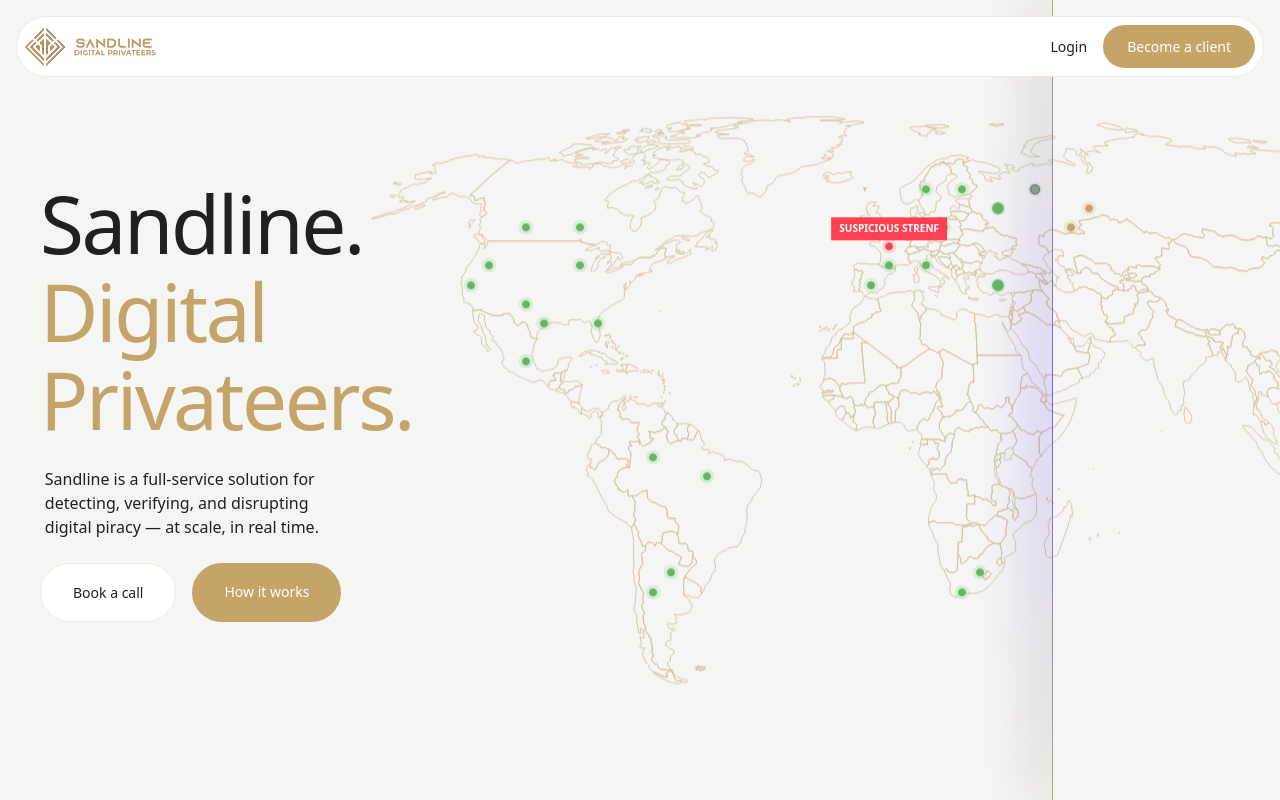
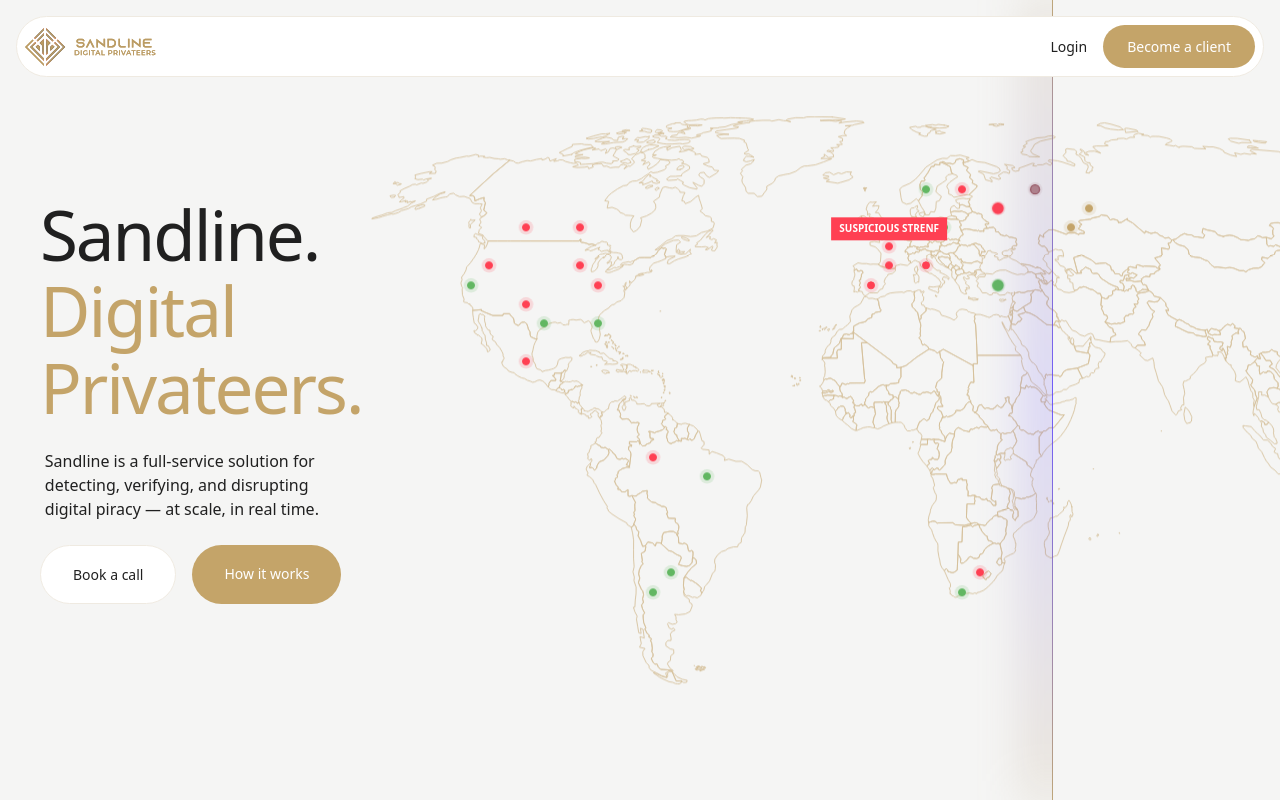
Before and after one commit to madeByIgor/sandline, a React app: page / in a window 1280 px wide. Built offline with nearby package versions, Linux system fonts and the light colour scheme; the HTML template or start-up script is replaced by a standard one.

Commit message:
added more red colors

```diff
--- a/src/components/HomeHero/HomeHeroSkull.tsx
+++ b/src/components/HomeHero/HomeHeroSkull.tsx
@@ -101,7 +101,7 @@
         })
         .to(".js-scanner", {
           x: skullRectangleWidth - 1,
-          duration: 1.25,
+          duration: 1.95,
           yoyo: true,
           ease: "power1.inOut",
           repeat: 3,
@@ -133,12 +133,23 @@
           },
           "<"
         )
-        .to(".js-hero-skull-img-wrap path", {
-          delay: 0.3,
-          duration: 1.5,
-          y: gsap.utils.random(400, 650, 25, true),
-          rotate: gsap.utils.random(-12, 12, 1, true),
+        .to(".js-tag", {
+          duration: 1,
+          delay: 0.7,
+          scrambleText: {
+            text: "Taking down stream...",
+          },
         })
+        .to(
+          ".js-hero-skull-img-wrap path",
+          {
+            delay: 0.3,
+            duration: 1.5,
+            y: gsap.utils.random(400, 650, 25, true),
+            rotate: gsap.utils.random(-12, 12, 1, true),
+          },
+          "-=0.3"
+        )
         .to(
           ".js-hero-skull-img-wrap path",
           {
--- a/src/components/HomeHero/style.module.css
+++ b/src/components/HomeHero/style.module.css
@@ -7,12 +7,14 @@
 
 .squareFullScreen {
   position: fixed;
-  width: 100vw;
+  width: 150vw;
   aspect-ratio: 1/1;
   pointer-events: none;
   z-index: -1;
   top: 50%;
-  transform: translateY(-50%);
+  left: 50%;
+  transform: translate(-50%, -50%);
+  will-change: transform;
 }
 .inner {
   height: 100vh;
@@ -32,7 +34,7 @@
   gap: 24px;
 }
 .heading {
-  font-size: 80px;
+  font-size: 5.4vw;
   font-weight: 400;
   letter-spacing: -0.03em;
   text-transform: capitalize;
@@ -42,12 +44,7 @@
   }
 }
 
-@media screen and (min-width: 1600px) {
-  .heading {
-    font-size: 96px;
-  }
-}
-@media screen and (min-width: 2000px) {
+@media screen and (min-width: 2100px) {
   .heading {
     font-size: 120px;
   }
--- a/src/components/UI/Scanner/style.module.css
+++ b/src/components/UI/Scanner/style.module.css
@@ -9,18 +9,18 @@
   z-index: 2;
   overflow: hidden;
   will-change: transform;
+  --bgColor: linear-gradient(
+    180deg,
+    rgba(178, 149, 96, 1) 0%,
+    rgba(83, 60, 255, 1) 50%,
+    rgba(178, 149, 96, 1) 100%
+  );
 }
 
 .line {
   width: 1px;
   height: 100%;
-  background: linear-gradient(
-    180deg,
-    rgba(178, 149, 96, 1) 0%,
-    rgba(83, 60, 255, 1) 50%,
-    rgba(178, 149, 96, 1) 100%
-  );
-
+  background: var(--bgColor);
   position: absolute;
   right: 0;
   top: 0;
--- a/src/components/UI/Square/DetectedSquare.tsx
+++ b/src/components/UI/Square/DetectedSquare.tsx
@@ -42,7 +42,7 @@
           onComplete: () => {
             setIsIllegalStream(true);
             gsap.to(".js-map", {
-              opacity: 0,
+              // opacity: 0,
             });
             Flip.fit(squareGridRef.current, squareFullScreenRef.current, {
               ease: "power1.inOut",
--- a/src/components/UI/Square/Square.tsx
+++ b/src/components/UI/Square/Square.tsx
@@ -19,7 +19,7 @@
   isDetected?: boolean;
 }
 
-const Square: React.FC<SquareProps> = ({ stream, isDetected }) => {
+const Square: React.FC<SquareProps> = ({ stream, isDetected, index }) => {
   const containerRef = useRef<HTMLDivElement>(null);
   const timeline = useRef<GSAPTimeline | null>(null);
   const { isIllegalStream, setIsIllegalStream, heroAniDone } =
--- a/src/components/UI/SquareGrid/SquareGrid.tsx
+++ b/src/components/UI/SquareGrid/SquareGrid.tsx
@@ -118,6 +118,7 @@
         streams={[
           { type: "legal", position: 8, class: "js-stream-8" },
           { type: "legal", position: 11, class: "js-stream-11" },
+          { type: "legal", position: 27, class: "js-stream-27" },
           { type: "legal", position: 38, class: "js-stream-38" },
           { type: "legal", position: 30, class: "js-stream-30" },
           { type: "legal", position: 31, class: "js-stream-31" },
@@ -140,6 +141,7 @@
       <SquareRow
         streams={[
           { type: "legal", position: 5, class: "js-stream-5" },
+          { type: "legal", position: 12, class: "js-stream-12" },
           { type: "legal", position: 27, class: "js-stream-27" },
           { type: "legal", position: 34, class: "js-stream-34" },
         ]}
--- a/src/components/UI/SquareGrid/StreamAnimation.tsx
+++ b/src/components/UI/SquareGrid/StreamAnimation.tsx
@@ -7,7 +7,7 @@
 export default function StreamAnimation({ className }: StreamAnimationProps) {
   const tl = gsap.timeline();
   tl.to(`.${className}`, {
-    color: "#62b762",
+    color: gsap.utils.random(["#FF4053", "#62B762"], true),
     duration: 0.25,
   }).to(
     `.${className} .js-circle`,
--- a/src/components/UI/SquareRow/SquareRow.tsx
+++ b/src/components/UI/SquareRow/SquareRow.tsx
@@ -3,18 +3,13 @@
 import Square from "../Square/Square";
 import type { StreamType } from "../Square/Square";
 interface SquareRowProps {
-  color?: string;
   streams?: StreamType[];
   isDetected?: boolean;
 }
 
-const SquareRow: React.FC<SquareRowProps> = ({
-  color,
-  streams,
-  isDetected,
-}) => {
+const SquareRow: React.FC<SquareRowProps> = ({ streams, isDetected }) => {
   return (
-    <div className={`${styles.row}`} style={{ backgroundColor: color }}>
+    <div className={`${styles.row}`}>
       {new Array(50).fill(0).map((_, i) => {
         const streamPosition = streams?.find((stream) => i === stream.position);
         if (streamPosition) {
```
